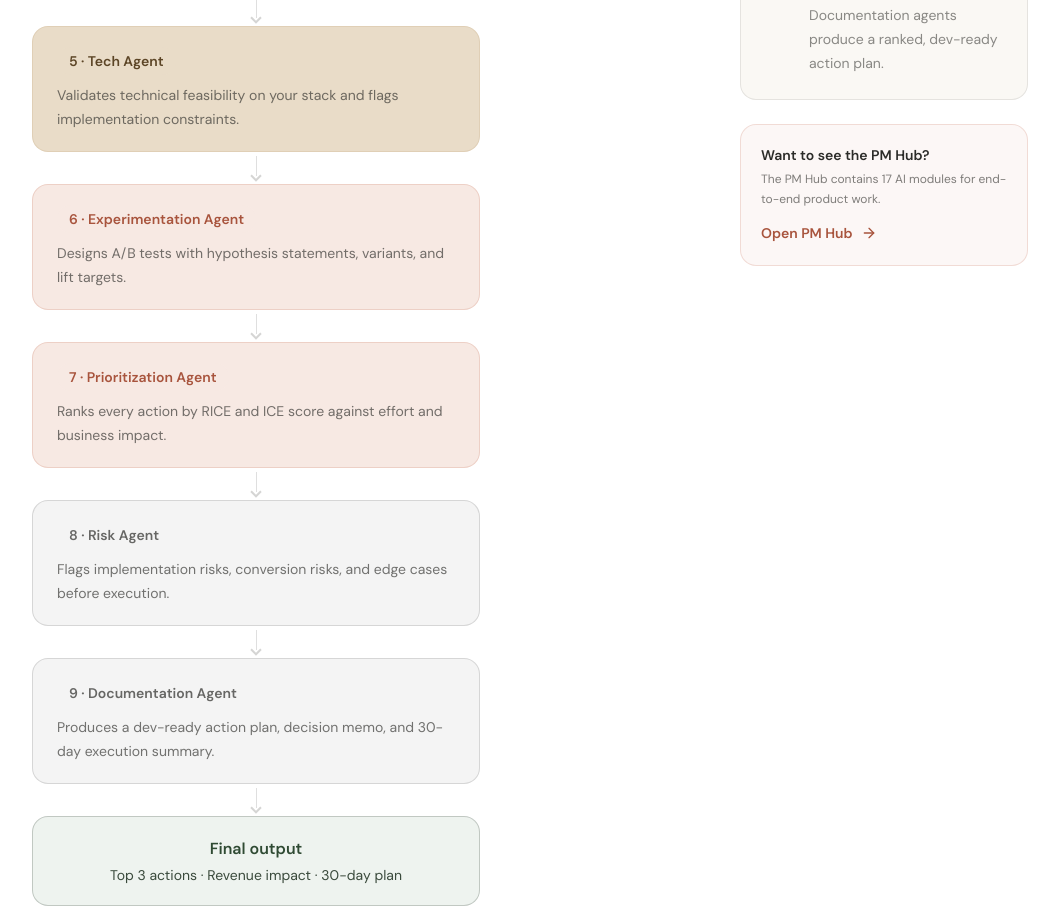
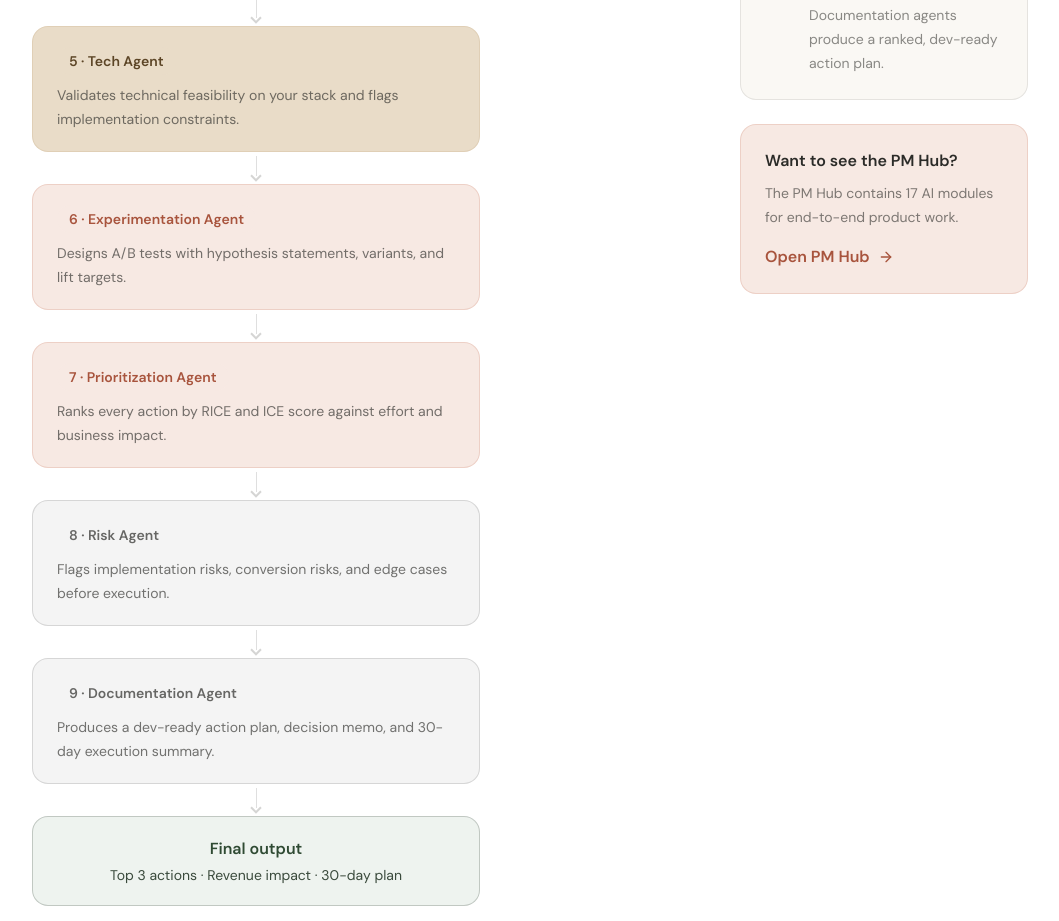
Before and after one commit to aruneshk30/Website, a Next.js app: page /ai-systems/cro-workflow in a window 1280 px wide. Shown: the part 2580-3501 px from the top of the page, without its empty margins (220-1279 px from the left). Built offline with nearby package versions, Linux system fonts and the light colour scheme.

Commit message:
Refactor PM Hub section with updated styles
Updated styling and text size for PM Hub section.

```diff
--- a/app/ai-systems/cro-workflow/page.tsx
+++ b/app/ai-systems/cro-workflow/page.tsx
@@ -249,10 +249,10 @@ Your business data
                 </div>
               </div>
 
-              <div className="rounded-2xl border border-terracotta/20 bg-terracotta/5 p-5">
-                <p className="text-sm font-semibold text-charcoal mb-1">Want to see the PM Hub?</p>
-                <p className="text-xs text-charcoal/60 leading-5 mb-3">The PM Hub contains 17 AI modules for end-to-end product work.</p>
-                <Link href="/ai-systems/pm-hub" className="inline-flex items-center gap-2 text-sm font-semibold text-terracotta-600 hover:text-terracotta transition">
+              <div className="rounded-2xl border border-terracotta/20 bg-terracotta-50 p-6">
+                <p className="text-base font-semibold text-charcoal mb-2">Want to see the PM Hub?</p>
+                <p className="text-sm text-charcoal/60 leading-6 mb-4">The PM Hub contains 17 AI modules for end-to-end product work.</p>
+                <Link href="/ai-systems/pm-hub" className="inline-flex items-center gap-2 text-base font-semibold text-terracotta-600 hover:text-terracotta transition">
                   Open PM Hub <ArrowRight className="h-4 w-4" />
                 </Link>
               </div>
```
